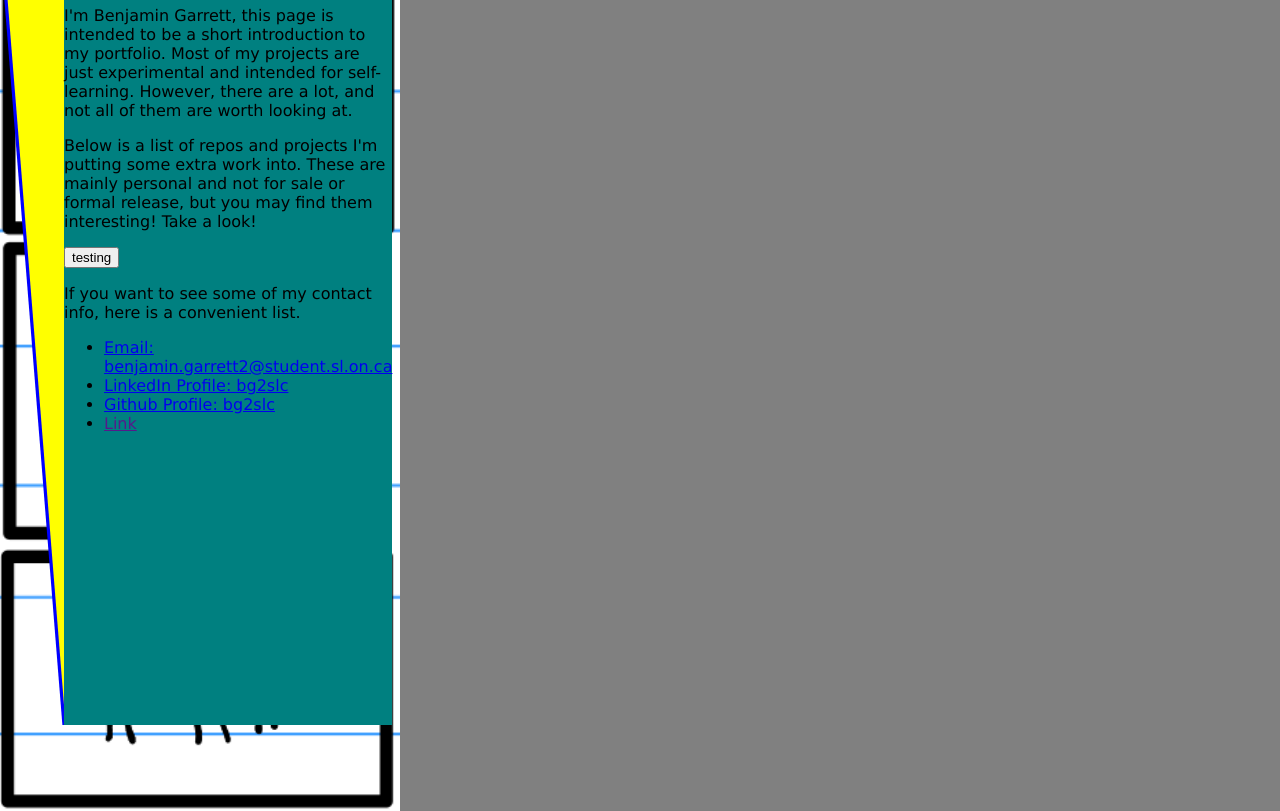
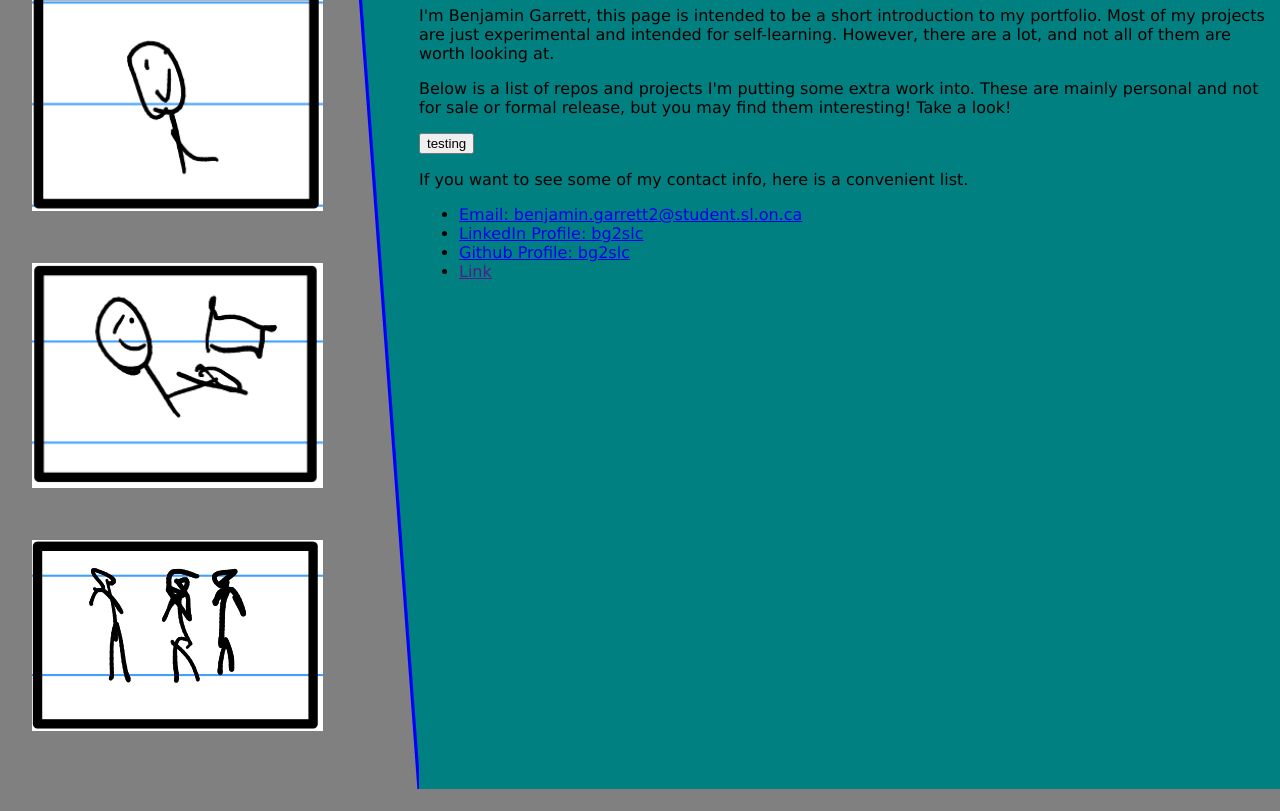
Before and after one commit to bg2slc/bg2slc.github.io, a plain HTML site: page index.html in a window 1280 px wide. Shown: the part 75-886 px from the top of the page. Drawn offline with Linux system fonts and the light colour scheme.

Commit message:
Working almost?

```diff
--- a/css/style.css
+++ b/css/style.css
@@ -17,41 +17,40 @@ body, html {
 
 }
 
-div {
+.frame_outer  {
+    z-index: -1;
     position: absolute;
-}
-
-
-.frame_outer  {
     display: flex;
     flex-direction: row;
-    margin: 0;
 }
 .pictures {
+    z-index: -1;
     display: flex;
     flex-direction: column;
     justify-content: space-around;
-    width: 400px;
+    width: 26em;
     height: 100vh;
+    padding: 2em;
 }
 
 .frame_inner {
-    position: relative;
     float: right;
+
+    margin: 0;
+    margin-left: auto;
+
+    display: flex;
+    flex-direction: row;
 }
 
 .triangle {
     width: 4em;
-    height: 100vh;
+    height: 100%;
 }
 
 .content    {
-    max-width: 30em;
-    float:right;
+    min-width: 26em;
     background-color: teal;
-    color: black;
-    height: 100vh;
-    margin-left: 4em;
 }
 
 
--- a/index.html
+++ b/index.html
@@ -16,7 +16,7 @@
             <div class="frame_inner">
                 <div>
                     <svg class="triangle" viewBox="0 0 10 100" preserveAspectRatio="none">
-                        <polygon points="0,0 10,0 10,100" style="fill:yellow;" />
+                        <polygon points="0,0 10,0 10,100" style="fill:teal;" />
                         <line x1="0" y1="0" x2="10" y2="100" style="stroke:blue;stroke-width:0.5" />
                     </svg>
                 </div>
```
